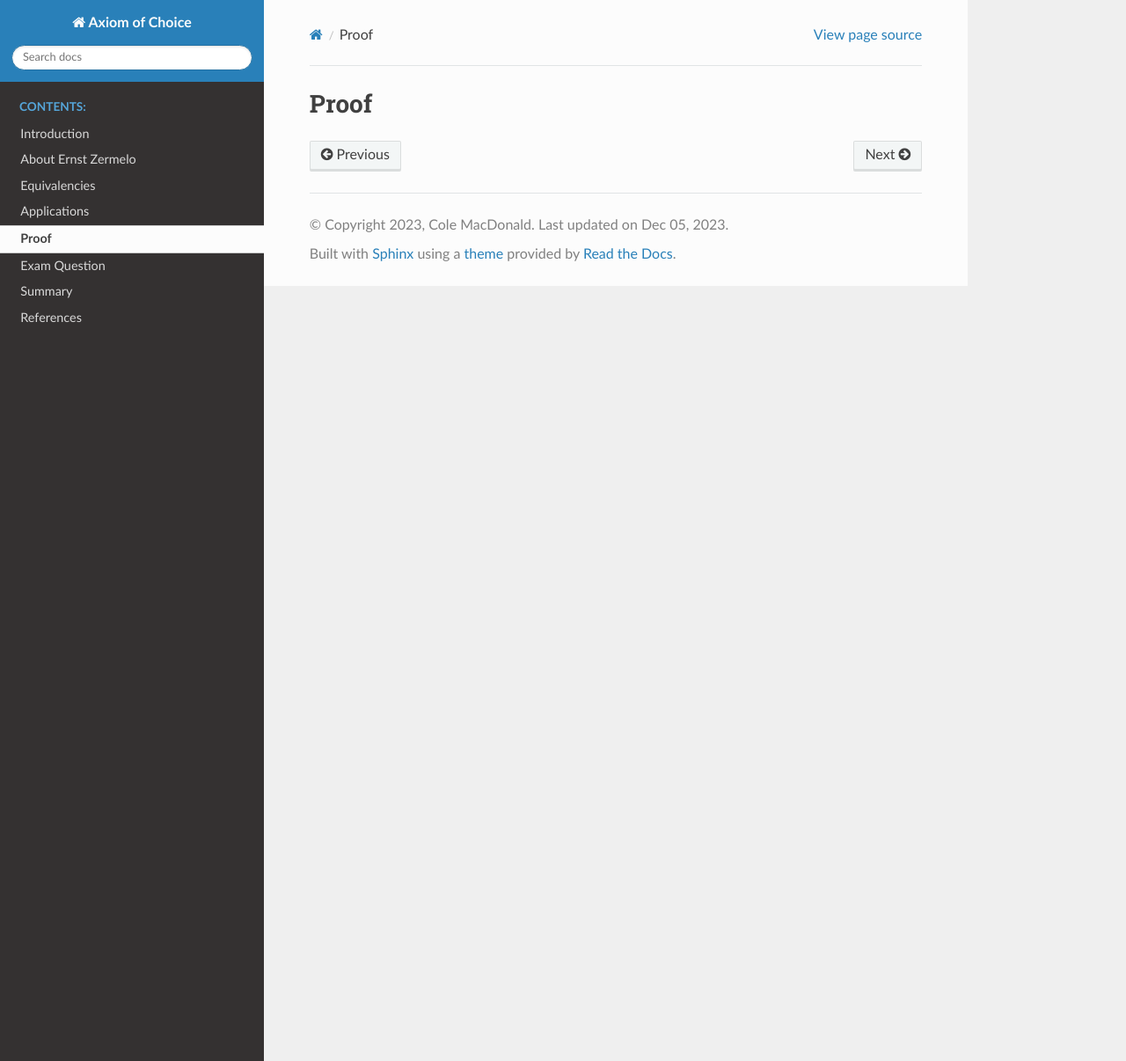
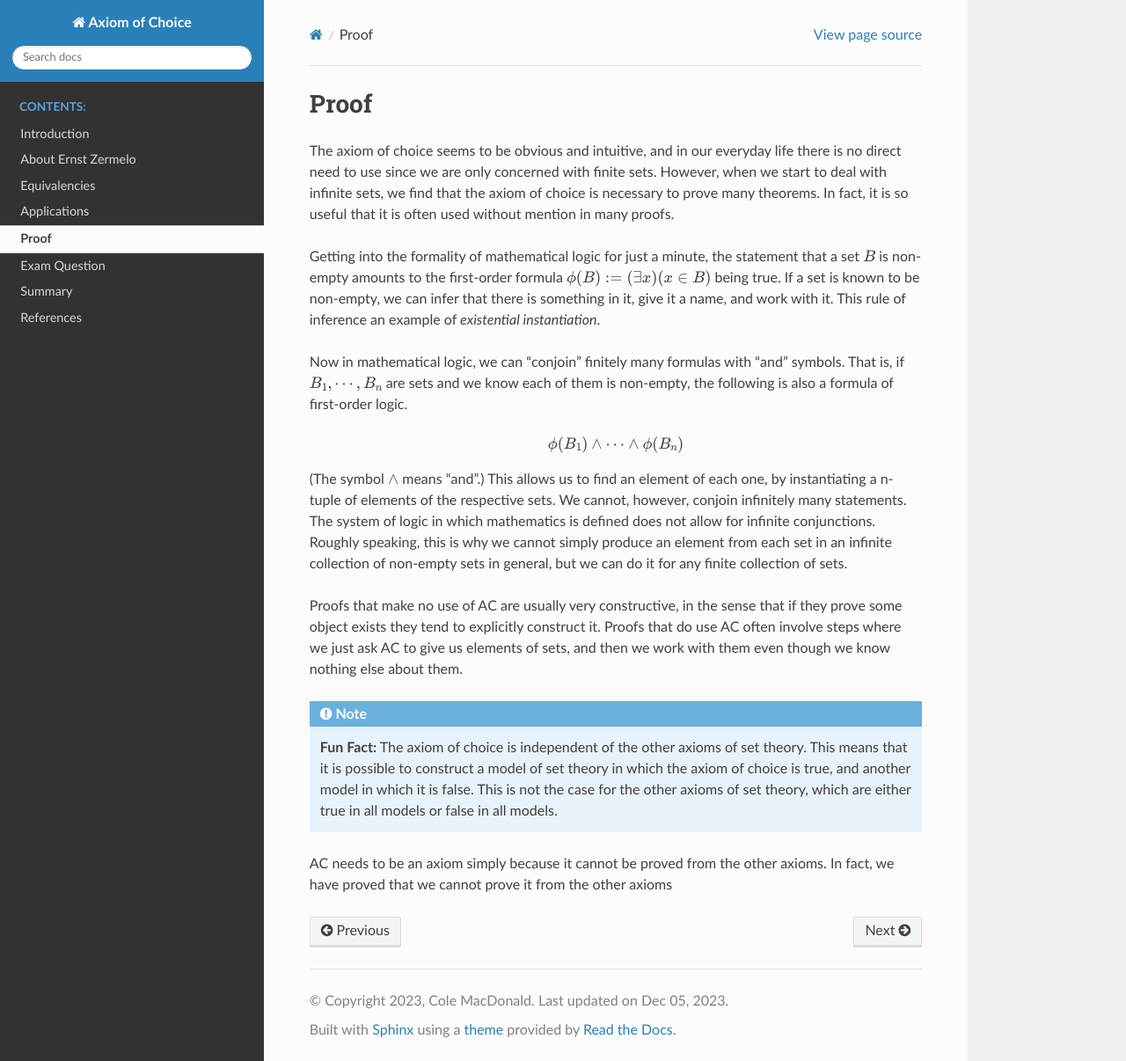
Before and after one commit to CMacD12/math366-axiom-of-choice, a Sphinx documentation site: the page built from doc/branches/Proof.rst, in a window 1280 px wide and 1206 px high. Shown: the whole window at 88% size. Built offline with Sphinx 7.4.7 and the Read the Docs theme 2.0.0, drawn with Linux system fonts in a browser that asks for light colours.

Commit message:
updated proofs section

```diff
--- a/doc/branches/Application.rst
+++ b/doc/branches/Application.rst
@@ -16,9 +16,9 @@ Now with these examples the idea of the axiom of choice or needing some proof of
 
 However, if we start to think about infinite sets or where the objects/elements in the sets are identical, then the axiom of choice becomes a bit more interesting.
 
-As a variation of the second example above, think about: let :math:`\mathcal{A}` be the collection of all pairs of socks in the world. What is a choice function for :math:`\mathcal{A}`? Well, we can’t just pick the left sock out of each pair, because the socks in each pair are identical. So we need some other way of picking one sock out of each pair. The Axiom of Choice guarantees that there is a choice function for :math:`\mathcal{A}`, but it doesn’t tell us how to define one.
+As a variation of the second example above, think about: let :math:`\mathcal{A}` be the collection of all pairs of socks in the world. What is a choice function for :math:`\mathcal{A}`? Well, we can’t just pick the left sock out of each pair, because the socks in each pair are identical. So we need some other way of picking one sock out of each pair. Without the axiom of choice, it would take an infinite amount of time to pick a sock out of each pair since their is no explicit way to do so.
 
-In other words, what the Axiom of Choice does is guarantee that there always exist choice functions, even in the absence of such a “rule” for defining one easily.
+The Axiom of Choice guarantees that there is a choice function for :math:`\mathcal{A}`, but it doesn’t tell us how to define one.In other words, what the Axiom of Choice does is guarantee that there always exist choice functions, even in the absence of such a “rule” for defining one easily. It also has the feature, not shared by other axioms of set theory, that it asserts the existence of a set without ever specifying its elements or any definite way to select them.
 
 
 Some Video Examples
--- a/doc/branches/Proof.rst
+++ b/doc/branches/Proof.rst
@@ -1,2 +1,18 @@
 Proof
 =====
+
+The axiom of choice seems to be obvious and intuitive, and in our everyday life there is no direct need to use since we are only concerned with finite sets. However, when we start to deal with infinite sets, we find that the axiom of choice is necessary to prove many theorems. In fact, it is so useful that it is often used without mention in many proofs.
+
+Getting into the formality of mathematical logic for just a minute, the statement that a set :math:`B` is non-empty amounts to the first-order formula :math:`\phi(B):=(\exists x)(x\in B)` being true. If a set is known to be non-empty, we can infer that there is something in it, give it a name, and work with it. This rule of inference an example of *existential instantiation*.
+
+Now in mathematical logic, we can “conjoin” finitely many formulas with “and” symbols. That is, if :math:`B_1, \cdots, B_n` are sets and we know each of them is non-empty, the following is also a formula of first-order logic.
+
+.. math:: \phi(B_1)\wedge \cdots \wedge \phi(B_n)
+
+(The symbol :math:`\wedge` means “and”.) This allows us to find an element of each one, by instantiating a n-tuple of elements of the respective sets. We cannot, however, conjoin infinitely many statements. The system of logic in which mathematics is defined does not allow for infinite conjunctions. Roughly speaking, this is why we cannot simply produce an element from each set in an infinite collection of non-empty sets in general, but we can do it for any finite collection of sets.
+
+Proofs that make no use of AC are usually very constructive, in the sense that if they prove some object exists they tend to explicitly construct it. Proofs that do use AC often involve steps where we just ask AC to give us elements of sets, and then we work with them even though we know nothing else about them.
+
+.. note:: **Fun Fact:** The axiom of choice is independent of the other axioms of set theory. This means that it is possible to construct a model of set theory in which the axiom of choice is true, and another model in which it is false. This is not the case for the other axioms of set theory, which are either true in all models or false in all models.
+
+AC needs to be an axiom simply because it cannot be proved from the other axioms. In fact, we have proved that we cannot prove it from the other axioms
--- a/doc/branches/Summary.rst
+++ b/doc/branches/Summary.rst
@@ -1,2 +1,4 @@
 Summary
 =======
+
+The axiom of choice has the feature—not shared by other axioms of set theory—that it asserts the existence of a set without ever specifying its elements or any definite way to select them. In general, S could have many choice functions. The axiom of choice merely asserts that it has at least one, without saying how to construct it.
```
Also changed, not shown: doc/branches/References.rst (+4 -4 lines).
